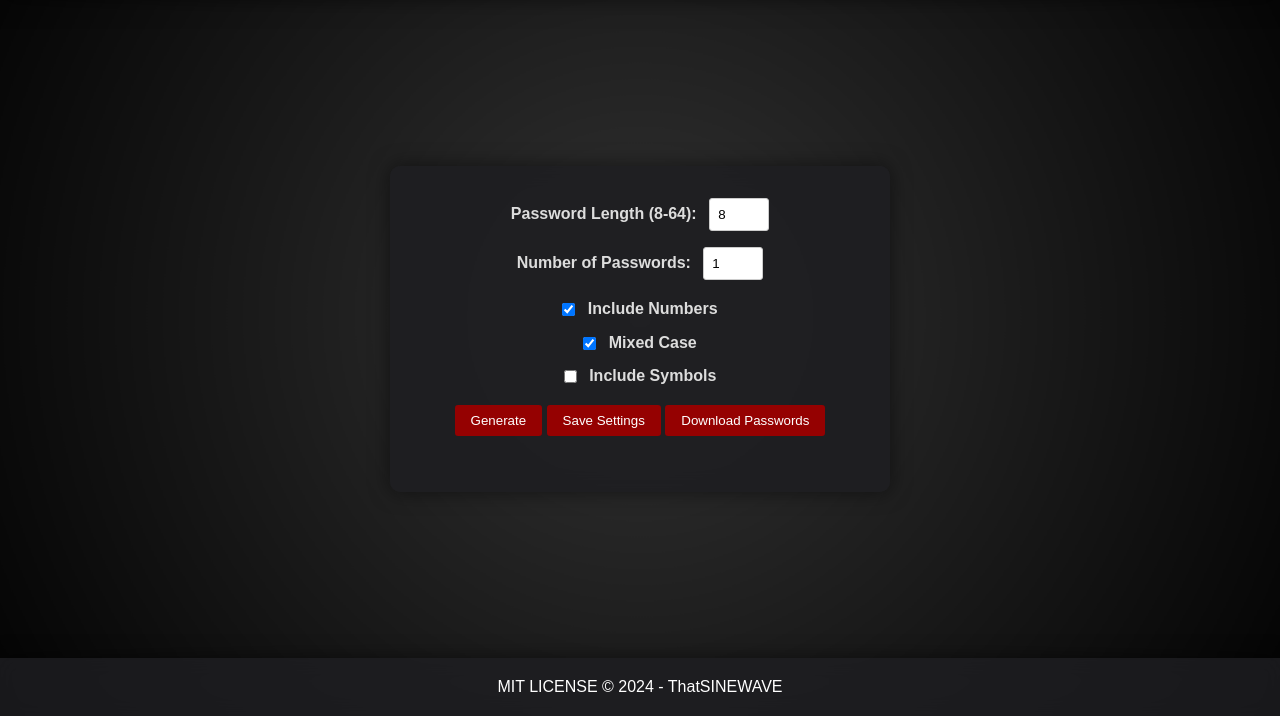
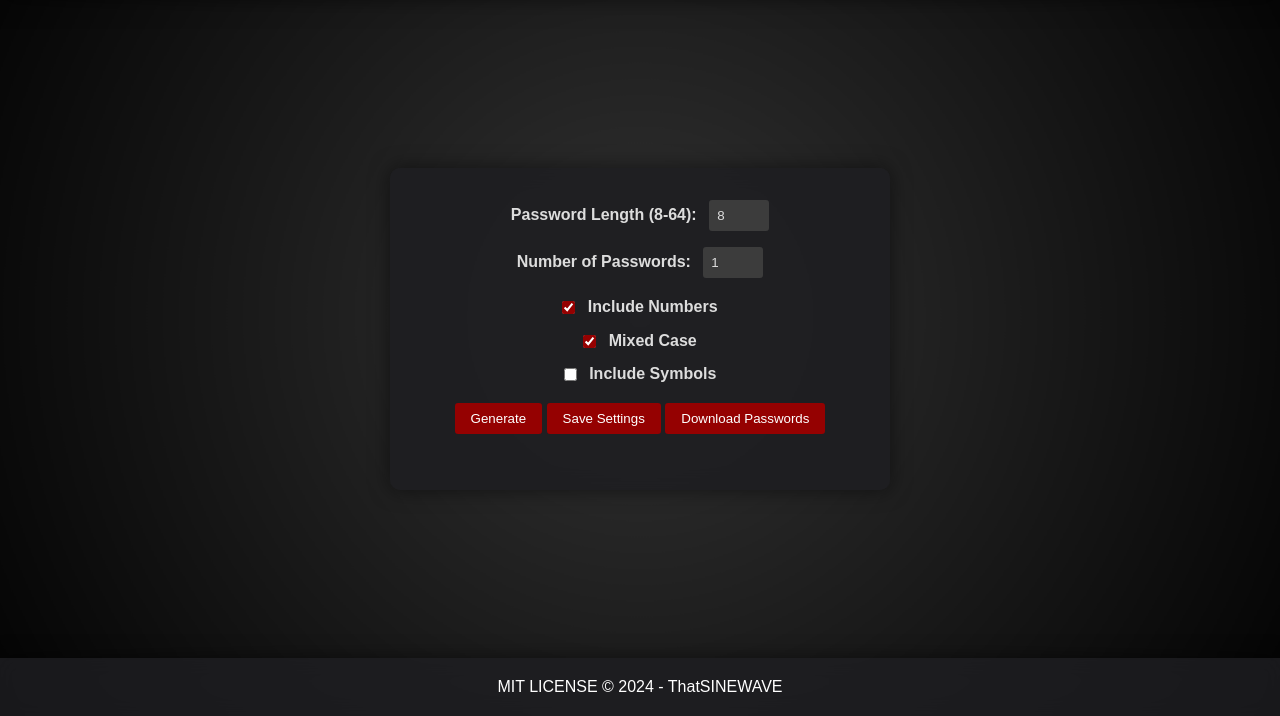
Before and after one commit to ThatSINEWAVE/Password-Generator, a plain HTML site: page index.html in a window 1280 px wide. Shown: the part 84-800 px from the top of the page. Drawn offline with Linux system fonts and the light colour scheme.

Commit message:
Update styles.css

```diff
--- a/styles.css
+++ b/styles.css
@@ -85,14 +85,18 @@ label {
 input[type="number"] {
     padding: 0.5rem;
     border: 1px solid #ccc;
+    background-color: #3c3c3c;
     border-radius: 3px;
     margin-left: 0.5rem;
     margin-bottom: 1rem;
+    border: none;
+    color: #ddd;
 }
 
 input[type="checkbox"] {
     margin-right: 0.5rem;
     vertical-align: middle;
+    accent-color: #950101;
 }
 
 .input-group {
```
